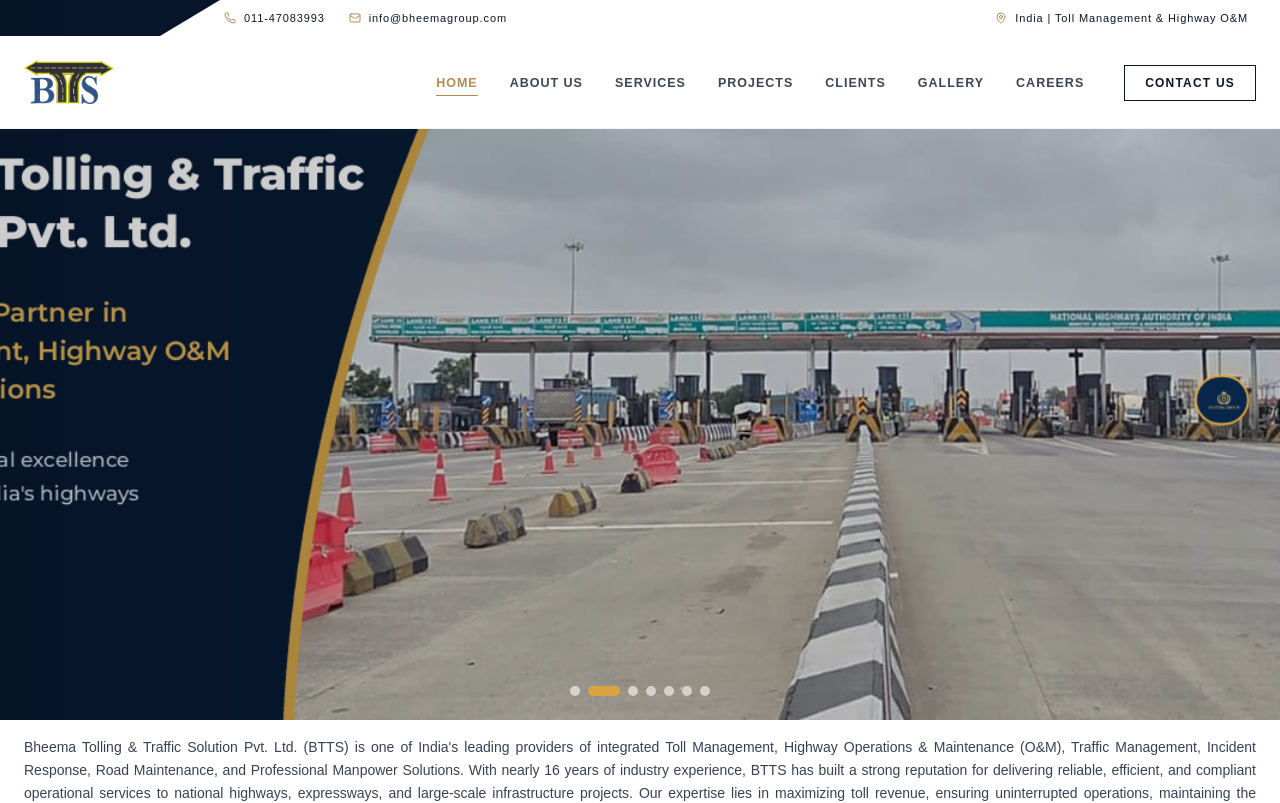
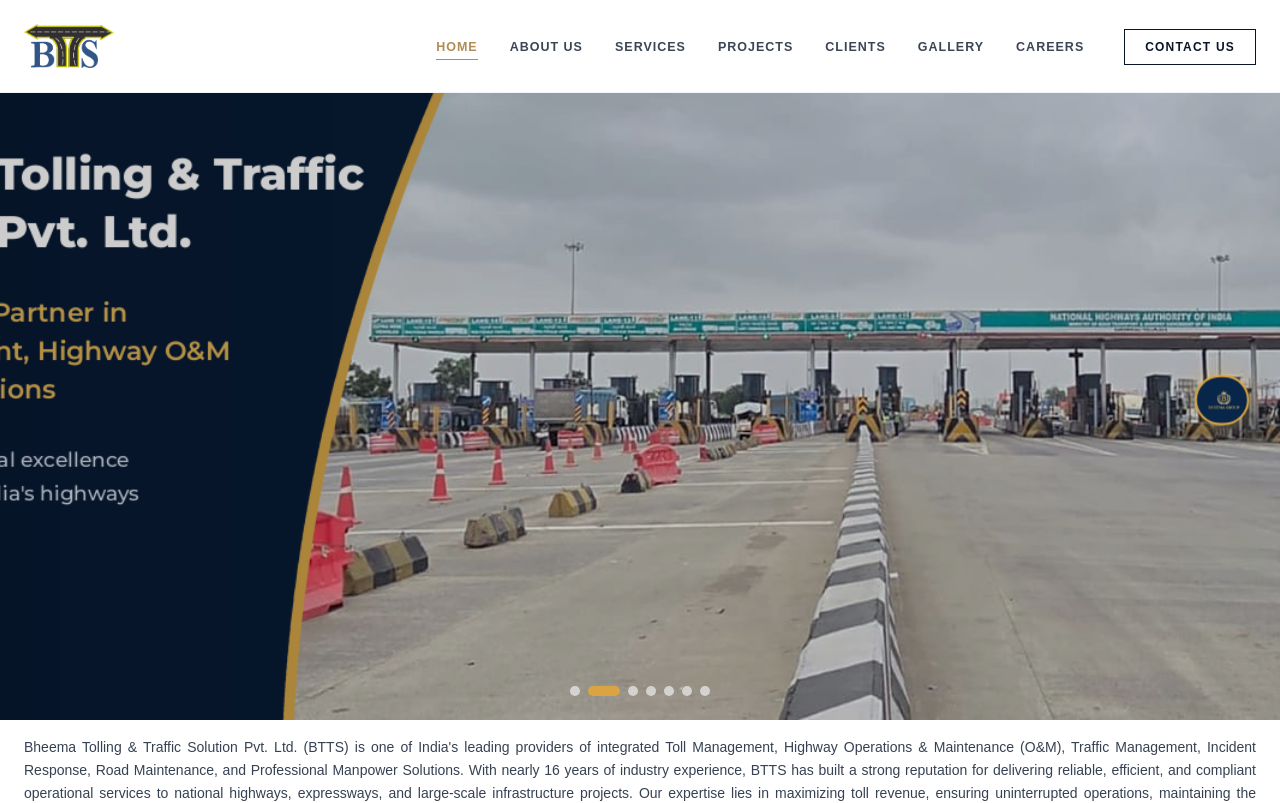
Before and after one commit to westhilldeveloper/tolling-website, a Next.js app: page / in a window 1280 px wide. Shown: the top 803 px of the page. Built offline with nearby package versions, Linux system fonts and the light colour scheme.

Commit message:
navbar changes

```diff
--- a/app/components/Navbar.js
+++ b/app/components/Navbar.js
@@ -55,39 +55,7 @@ export default function Navbar() {
 
 
 {/* ===== TOP UTILITY BAR - Slanted Ribbon - FORCED WITH INLINE STYLE ===== */}
- <div className="hidden lg:block" style={{ background: "transparent" }}>
-        <div
-          className="bg-white text-[#0A1628] relative"
-          style={{
-            marginLeft: "160px",
-            clipPath: "polygon(60px 0, 100% 0, 100% 100%, 0 100%)",
-          }}
-        >
-          {/* Gold line on slanted edge */}
-          <div
-            className="absolute top-0 bottom-0 w-[3px] bg-[#B08D57]"
-            style={{
-              left: "28px",
-              transform: "skewX(-48deg)",
-              transformOrigin: "top",
-            }}
-          />
-          <div className="max-w-7xl mx-auto px-6 pl-16 h-9 flex items-center justify-between text-[11px] tracking-[0.08em] font-medium">
-            <div className="flex items-center gap-6">
-              <span className="flex items-center gap-2">
-                <Phone size={12} className="text-[#B08D57]" /> 011-47083993
-              </span>
-              <span className="flex items-center gap-2">
-                <Mail size={12} className="text-[#B08D57]" /> info@bheemagroup.com
-              </span>
-            </div>
-            <div className="flex items-center gap-2 pr-2">
-              <MapPin size={12} className="text-[#B08D57]" />
-              <span>India | Toll Management & Highway O&M</span>
-            </div>
-          </div>
-        </div>
-      </div>
+
 
 
       {/* ===== MAIN NAVBAR ===== */}
```
